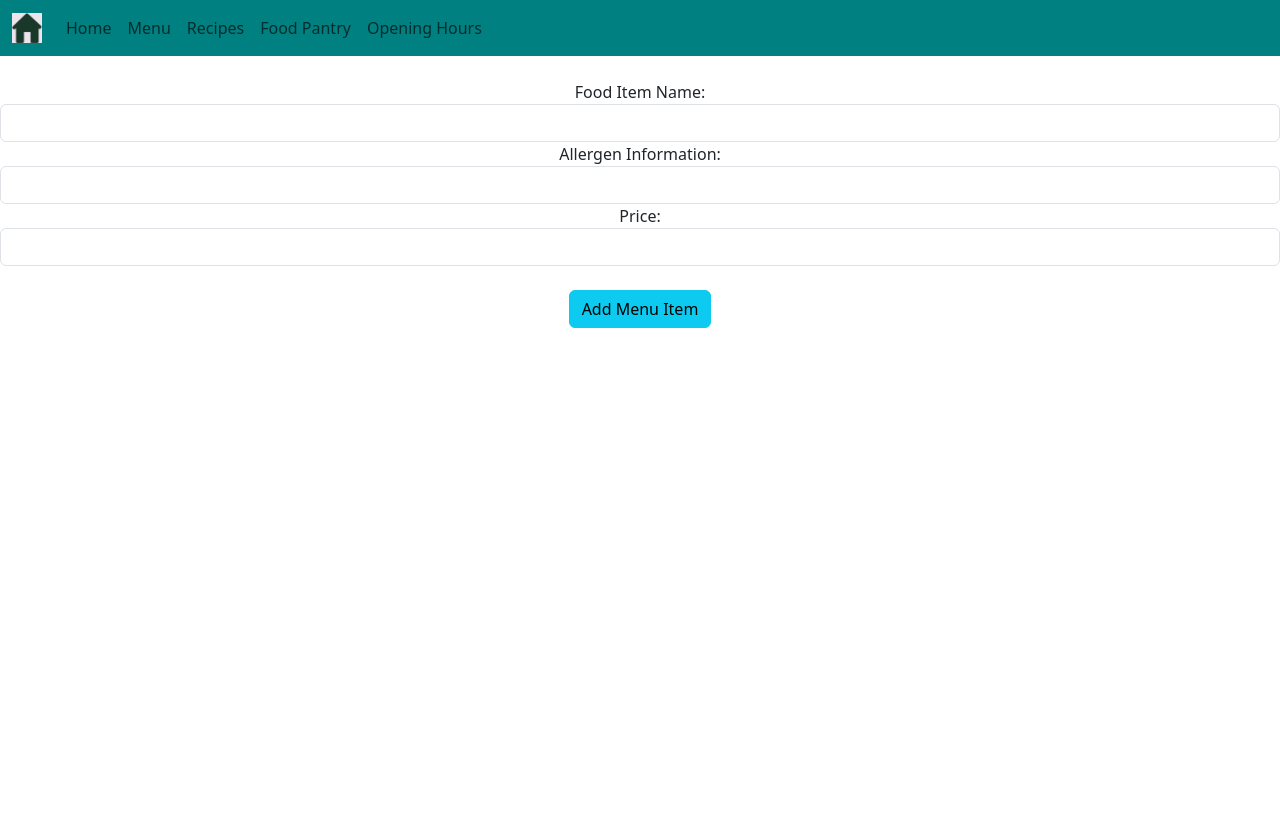
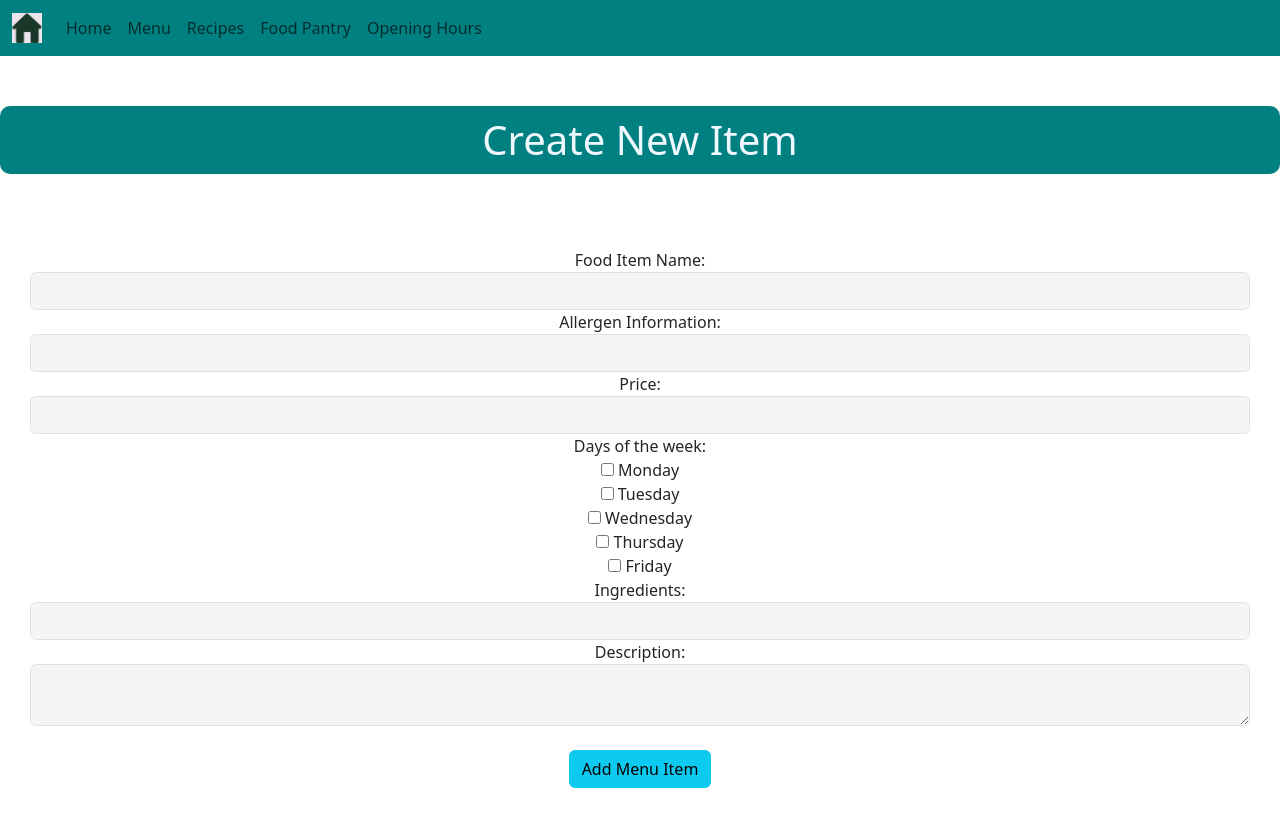
Before and after one commit to CanteenProjectATU/UserVersion, a React (Create React App) app: page /CreateMenuItem in a window 1280 px wide. Built offline with nearby package versions, Linux system fonts and the light colour scheme.

Commit message:
changed createMenuItem for weekdays

```diff
--- a/src/FrontendComponents/CreateMenuItem.js
+++ b/src/FrontendComponents/CreateMenuItem.js
@@ -1,75 +1,173 @@
 import { useState } from "react";
 import axios from "axios";
 
-function CreateMenuItem(){
+//this is for creating a new menu Item
+function CreateMenuItem() {
 
     // React useState Hook to track state in a function component
-    //initialize the state variables with an empty string
+    //initialize the state variables with an empty string for the form inputs
     const [name, setItemName] = useState('');
-    const [allergenInfo, setAllergenInfo] = useState('');
+    const [allergens, setAllergenInfo] = useState('');
     const [price, setPrice] = useState('');
+    const [days, setDays] = useState(''); //These are plural for arrays
+    const [ingredients, setIngredients] = useState('');
+    const [description, setDescription] = useState('');
 
     //This is a method to handle the submission of the form and creates a menuItem with the parameters
     const handleSubmit = (e) => {
         //avoid page refresh
         e.preventDefault();
 
-        console.log(name + allergenInfo + price);
-        //make an object
+        console.log(name + allergens + price);
+        //make an object with the data
         const menuItem = {
             name: name,
-            allergenInfo: allergenInfo,
-            price: price
+            allergens: allergens,
+            price: parseFloat(price),
+            days, //days because it is an array
+            ingredients: ingredients,
+            description: description
         }
-        //Also sends POST request to server endpoint with axios
-        axios.post('http://localhost:4000/api/menu', menuItem)
+        //Also sends POST request to server with axios to create the new item
+        axios.post('http://localhost:4000/menu_items', menuItem)
             .then()
             .catch();
 
     }
 
+    //this handles the selected days of the week
+    const handleDays = (e) => {
+        const { value , checked} = e.target;
+        let newDays = [...days];
+        //if days has a specific day
+        if (checked && !newDays.includes(value)) {
+            newDays.push(value);
+        }
+        else if(!checked){
+            newDays = newDays.filter(day => day !== value);
+        }
+        setDays(newDays);
+    }
+
     //return this to the screen when this component is called
     return (
         //Form to make a new menu item
-        <div>
+        <div >
+            <h1>Create New Item</h1>
             <br></br>
             {/* when the button is clicked the function OnSubmit will be called */}
             {/* take in this information from the user  */}
-            <form onSubmit={handleSubmit}>
-                <div className="form-group">
+            <form onSubmit={handleSubmit} style={{padding: '30px'}}>
+                <div className="form-group" >
                     <label>Food Item Name: </label>
                     <input
+                        style={{backgroundColor: 'whitesmoke'}}
                         type="text"
                         className="form-control"
                         value={name}
                         //set it to the name parameter
-                    onChange={(e) => { setItemName(e.target.value)}}/>
+                        onChange={(e) => { setItemName(e.target.value) }} />
 
                 </div>
                 {/*  Get the allergen Information*/}
                 <div className="form-group">
                     <label>Allergen Information: </label>
                     <input
+                        style={{backgroundColor: 'whitesmoke'}}
                         type="text"
                         className="form-control"
-                    value={allergenInfo}
-                    onChange={(e) => { setAllergenInfo(e.target.value)}}/>
+                        value={allergens}
+                        onChange={(e) => { setAllergenInfo(e.target.value) }} />
 
                 </div>
                 {/* Price */}
                 <div className="form-group">
                     <label>Price: </label>
                     <input
+                        style={{backgroundColor: 'whitesmoke'}}
                         type="text"
                         className="form-control"
                         value={price}
-                    onChange={(e) => { setPrice(e.target.value)}}/>
+                        onChange={(e) => { setPrice(e.target.value) }} />
 
                 </div>
+                {/* Checkboxes for choosing multiple days that the item could be sold on */}
+                <div className="form-group">
+                    <label>Days of the week: </label>
+                    <div>
+                        <label>
+                            <input
+                                type="checkbox" //checkbox allows you to select multiple
+                                value="Monday" //value is equal t this day of week
+                                checked={days.includes("Monday")}
+                                onChange={handleDays} /> Monday
+                        </label>
+                        {/* Line break */}
+                        <br></br>
+                        <label>
+                            <input
+                                type="checkbox"
+                                value="Tuesday"
+                                checked={days.includes("Tuesday")}
+                                onChange={handleDays} /> Tuesday
+                        </label>
+                        <br></br>
+                        <label>
+                            <input
+                                type="checkbox"
+                                value="Wednesday"
+                                checked={days.includes("Wednesday")}
+                                onChange={handleDays} /> Wednesday
+                        </label>
+                        <br></br>
+                        <label>
+                            <input
+                                type="checkbox"
+                                value="Thursday"
+                                checked={days.includes("Thursday")}
+                                onChange={handleDays} /> Thursday
+                        </label>
+                        <br></br>
+                        <label>
+                            <input
+                                type="checkbox"
+                                value="Friday"
+                                checked={days.includes("Friday")}
+                                onChange={handleDays} /> Friday
+                        </label>
+                    </div>
+
+                    {/* Ingredients */}
+                    <div className="form-group">
+                        <label>Ingredients: </label>
+                        <input
+                            style={{backgroundColor: 'whitesmoke'}}
+                            type="text"
+                            className="form-control"
+                            value={ingredients}
+                            onChange={(e) => setIngredients(e.target.value)}
+                        />
+                    </div>
+
+                    {/* Description */}
+                    <div className="form-group">
+                        <label>Description: </label>
+                        <textarea
+                            style={{backgroundColor: 'whitesmoke'}}
+                            className="form-control"
+                            value={description}
+                            onChange={(e) => setDescription(e.target.value)}
+                        />
+                    </div>
+
+
+
+                </div>
+
                 <br></br>
                 {/* button that calls the submit function */}
                 <div>
-                    <input type="submit" value="Add Menu Item" className="btn btn-info"/>
+                    <input type="submit" value="Add Menu Item" className="btn btn-info" />
                 </div>
             </form>
 
--- a/src/FrontendComponents/MenuItem.js
+++ b/src/FrontendComponents/MenuItem.js
@@ -20,9 +20,9 @@ function MenuItems(props) {
                 </Card.Body>
                 <Link to={'/edit/' + props.myMenuItem._id} className="">Edit</Link>
 
-                <Button onClass={(e) => {
+                <Button onClick={(e) => {
 
-                    axios.delete('http://localhost:4000/api/menu/' + props.myMenuItem,_id)
+                    axios.delete('http://localhost:4000/api/menu/' + props.myMenuItem._id)
                     .then((res) => {
                         let reload = props = props.Reload();
                     })
--- a/src/FrontendComponents/Menus.js
+++ b/src/FrontendComponents/Menus.js
@@ -6,35 +6,48 @@ import { Button, Card, CardImg, Container, Nav, NavDropdown, Navbar } from "reac
 import '../CssFiles/Menu.css';
 import LoadMenuItems from './LoadMenuItem';
 
+//This page displays the menu cards under the relevent day
 const MenuPage = () => {
+  //holds the menu items data
   const [data, setData] = useState([]);
 
   //useEffect is a React Hook that lets you synchronize a component with an external system.
+  //i.e. get the items data
   useEffect(
     () => {
       //asyncrious operation taking place here - it waits
-      //callback, get data from tasks component
+      //callback, get data from menuItems component
       axios.get('http://localhost:4000/api/menuItems').then((response) => {
         setData(response.data)
-      }).catch((error) => { //catch errors - is to send an error message to the console
+      }).catch((error) => { //send an error message to the console
         console.log(error);
       });
     }, []
   );
 
-  //to make the read component automatically update when deleted so you dont have to refresh
+  //to make the component automatically update when deleted so you dont have to refresh
   const Reload = (e) => {
     //get all the data from the database
     axios.get('http://localhost:4000/api/menuItems').then((response) => {
       setData(response.data)
-    }).catch((error) => { //catch errors - is to send an error message to the console
+    }).catch((error) => { //send an error message to the console
       console.log(error);
     });
+
   }
+
+  //array with the days of the week
+  const days = ["Monday", "Tuesday", "Wednesday", "Thursday", "Friday"];
+  // https://stackoverflow.com/questions/55674196/how-to-filter-data-array-by-week-filter
+  //https://timmousk.com/blog/react-filter/
+  //function to assign a card to a specific day of the week by filtering the day of the week
+  const menuItemsForEachDay = (day) => {
+    return data.filter(item => item.days.includes(day));
+  };
 
   return (
     <div>
-      {/* Little nav buttons to bring you to a specific day */}
+      {/* Little nav buttons to bring you to a specific day using ids */}
       <Container fluid className='dayButtonsContainer'>
         <a href="#Monday">
           <button className="dayButtons">Mon</button>
@@ -53,122 +66,19 @@ const MenuPage = () => {
         </a>
       </Container>
 
-      <LoadMenuItems myMenuItems={data} ReloadData={Reload}></LoadMenuItems>
+      {/* This is for displaying the menu item cards, it is split into sections for the specific day*/}
+      {days.map((day) => (
+        <div key={day}>
+          {/* Put the id heading and pass it the relevent day id */}
+           <h1 id={day}>{day}</h1>
+           {/* call the loadMenuItem componnets that should filter each day */}
+          <LoadMenuItems myMenuItems={menuItemsForEachDay(day)} ReloadData={Reload}></LoadMenuItems>
+        </div>
+      ))}
+
     </div>
   )
-  // return (
-  //   <div >
-  //     {/* Little nav buttons to bring you to a specific day */}
-  //     <Container fluid className='dayButtonsContainer'>
-  //       <a href="#Monday">
-  //         <button className="dayButtons">Mon</button>
-  //       </a>
-  //       <a href="#Tuesday">
-  //         <button className="dayButtons">Tue</button>
-  //       </a>
-  //       <a href="#Wednesday">
-  //         <button className="dayButtons">Wed</button>
-  //       </a>
-  //       <a href="#Thursday">
-  //         <button className="dayButtons">Thu</button>
-  //       </a>
-  //       <a href="#Friday">
-  //         <button className="dayButtons">Fri</button>
-  //       </a>
-  //     </Container>
-  //     {/* https://react-bootstrap.netlify.app/docs/components/cards */}
-  //     {/* There is cards with the menu items under each day heading */}
-  //     <Container className="cardContainer" fluid>
 
-  //       {/* Card holds all nessasary info about the item such as allergens, ingredients and price */}
-  //       {/* Id is to bring you to relevant day - top Button is to bring you back up */}
-  //       <h1 id="Monday">Monday</h1>
-  //       <Card className='cards'>
-
-  //         <Card.Body>
-  //           <CardImg className="cardImage" src=""></CardImg>
-  //           <Card.Title>Chicken Curry</Card.Title>
-  //           <Card.Text></Card.Text>
-  //           <Card.Subtitle>Ingredients</Card.Subtitle>
-  //           <Card.Text>Diced Chicken, Jar of Curry Sauce, Stir Fry Veg Mix, Rice</Card.Text>
-  //           <Card.Text></Card.Text>
-  //           <Card.Subtitle>Allergens: </Card.Subtitle>
-  //           <Card.Text>Wheat, Gluten </Card.Text>
-  //           <Card.Subtitle>Price: 5.00</Card.Subtitle>
-  //         </Card.Body>
-  //       </Card>
-  //       <br></br>
-  //       <h1 id='Tuesday'>Tuesday</h1>
-  //       <Card className="cards">
-
-  //         <Card.Body>
-  //           <CardImg className="cardImage" src=""></CardImg>
-  //           <Card.Title>HomeMade Pizza</Card.Title>
-  //           <Card.Text></Card.Text>
-  //           <Card.Subtitle>Ingredients: </Card.Subtitle>
-  //           <Card.Text>Pizza Base, Tomato Paste, Cheese, Topping (Optional)</Card.Text>
-  //           <Card.Text></Card.Text>
-  //           <Card.Subtitle>Allergens: </Card.Subtitle>
-  //           <Card.Text>Wheat, Gluten</Card.Text>
-  //           <Card.Subtitle>Price: 5.00</Card.Subtitle>
-  //         </Card.Body>
-  //       </Card>
-  //       <br></br>
-  //       <h1 id='Wednesday'>Wednesday</h1>
-  //       <Card className='cards'>
-
-  //         <Card.Body>
-  //           <CardImg className="cardImage" src=""></CardImg>
-  //           <Card.Title>Cheeseburger</Card.Title>
-  //           <Card.Text></Card.Text>
-  //           <Card.Subtitle>Ingredients: </Card.Subtitle>
-  //           <Card.Text>Burger bun, lettuce, cheese, tomato, pickles and ketchup</Card.Text>
-  //           <Card.Text></Card.Text>
-  //           <Card.Subtitle>Allergens:</Card.Subtitle>
-  //           <Card.Text>Wheat, Gluten</Card.Text>
-  //           <Card.Subtitle>Price: 5.00</Card.Subtitle>
-  //         </Card.Body>
-
-  //       </Card>
-
-  //       <h1 id='Thursday'>Thursday</h1>
-  //       <Card className='cards'>
-
-  //         <Card.Body>
-  //           <CardImg className="cardImage" src=""></CardImg>
-  //           <Card.Title>Cheeseburger</Card.Title>
-  //           <Card.Text></Card.Text>
-  //           <Card.Subtitle>Ingredients: </Card.Subtitle>
-  //           <Card.Text>Burger bun, lettuce, cheese, tomato, pickles and ketchup</Card.Text>
-  //           <Card.Text></Card.Text>
-  //           <Card.Subtitle>Allergens:</Card.Subtitle>
-  //           <Card.Text>Wheat, Gluten</Card.Text>
-  //           <Card.Subtitle>Price: 5.00</Card.Subtitle>
-  //         </Card.Body>
-  //       </Card>
-
-  //       <h1 id='Friday'>Friday</h1>
-  //       <Card className='cards'>
-
-  //         <Card.Body>
-  //           <CardImg className="cardImage" src=""></CardImg>
-  //           <Card.Title>Cheeseburger</Card.Title>
-  //           <Card.Text></Card.Text>
-  //           <Card.Subtitle>Ingredients: </Card.Subtitle>
-  //           <Card.Text>Burger bun, lettuce, cheese, tomato, pickles and ketchup</Card.Text>
-  //           <Card.Text></Card.Text>
-  //           <Card.Subtitle>Allergens:</Card.Subtitle>
-  //           <Card.Text>Wheat, Gluten</Card.Text>
-  //           <Card.Subtitle>Price: 5.00</Card.Subtitle>
-  //         </Card.Body>
-  //       </Card>
-  //     </Container>
-
-  //     <a href="#Top">
-  //       <button className="topButtons">Back to the top!</button>
-  //     </a>
-  //   </div>
-  // );
 };
 
 export default MenuPage;
```
Lines whose indentation alone changed are shown as unchanged.
